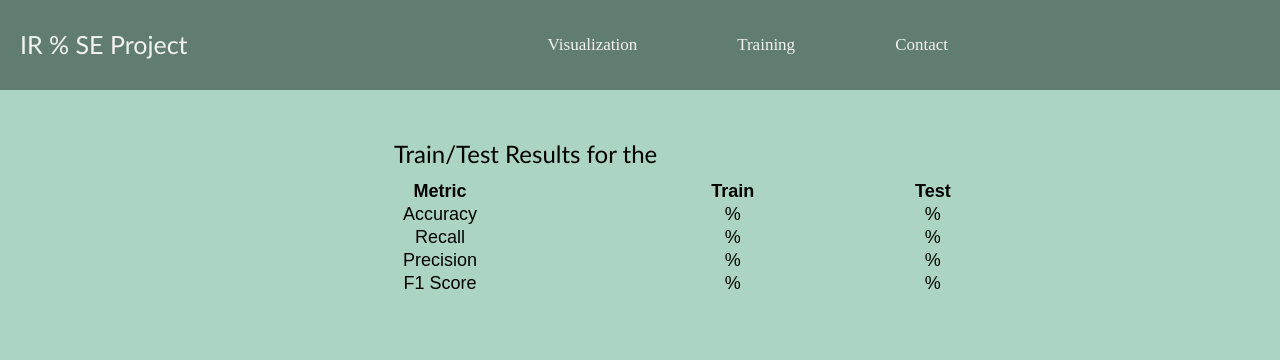
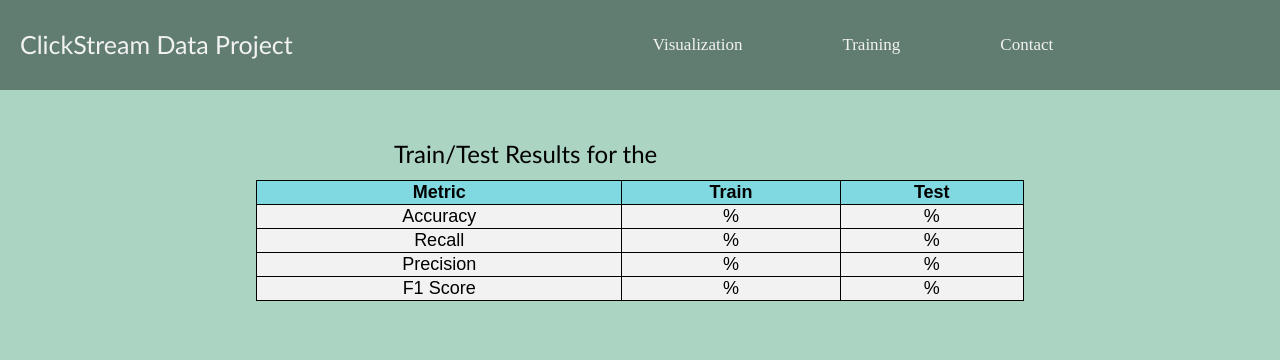
Before and after one commit to feysahin/IRSE_project, a Flask app: template templates/train_results.html in a window 1280 px wide. Shown: the top 360 px of the page. Run offline with Flask 2, Linux system fonts and the light colour scheme; the template is opened without the code that fills it, so the values that code supplies are empty.

Commit message:
last update

```diff
--- a/app.py
+++ b/app.py
@@ -72,7 +72,7 @@ def train():
 
         models = request.form.getlist('model_names')
         print('Models: ', models, '\n')
-        max_acc = 0
+        max_f1 = 0
 
         for m in models:
 
@@ -91,12 +91,12 @@ def train():
             print('Train Recall: ', train_recall)
             print('Train F1: ', train_f1)
 
-            if test_accuracy > max_acc:
+            if test_f1 > max_f1:
                 m_cm = m
-                max_acc = test_accuracy_cm = test_accuracy
+                test_accuracy_cm = test_accuracy
                 test_precision_cm = test_precision
                 test_recall_cm = test_recall
-                test_f1_cm = test_f1
+                max_f1 = test_f1_cm = test_f1
 
                 train_accuracy_cm = train_accuracy
                 train_precision_cm = train_precision
--- a/templates/contact.html
+++ b/templates/contact.html
@@ -89,7 +89,7 @@
     </style>
     <body>
         <div class="navbar">
-            <h1>IR % SE Project</h1>
+            <h1>ClickStream Data Project</h1>
             <a href="/visualize">Visualization</a>
             <a href="/">Training</a>
             <a href="/contact">Contact</a>
--- a/templates/data.html
+++ b/templates/data.html
@@ -216,7 +216,7 @@
     </style>
     <body>
         <div class="navbar">
-            <h1>IR % SE Project</h1>
+            <h1>ClickStream Data Project</h1>
             <a href="/visualize">Visualization</a>
             <a href="/">Training</a>
             <a href="/contact">Contact</a>
--- a/templates/index.html
+++ b/templates/index.html
@@ -181,7 +181,7 @@
     </style>
     <body>
         <div class="navbar">
-            <h1>IR % SE Project</h1>
+            <h1>ClickStream Data Project</h1>
             <a href="/visualize">Visualization</a>
             <a href="/">Training</a>
             <a href="/contact">Contact</a>
--- a/templates/train_results.html
+++ b/templates/train_results.html
@@ -25,6 +25,18 @@
         line-height: 35px;
         margin-inline-start: 20px;
         margin-block-start: 50px;
+    }
+    tr{
+        background-color: #f2f2f2;
+        border: 1px solid;
+    }
+    th{
+        background-color: #80d8e0;
+        border: 1px solid;
+    }
+
+    td{
+        border: 1px solid;
     }
     label, button {
         font-family:'Trebuchet MS';
@@ -118,7 +130,7 @@
     </style>
     <body>
         <div class="navbar">
-            <h1>IR % SE Project</h1>
+            <h1>ClickStream Data Project</h1>
             <a href="/visualize">Visualization</a>
             <a href="/">Training</a>
             <a href="/contact">Contact</a>
```
Also changed, not shown: static/images/cm.png.
